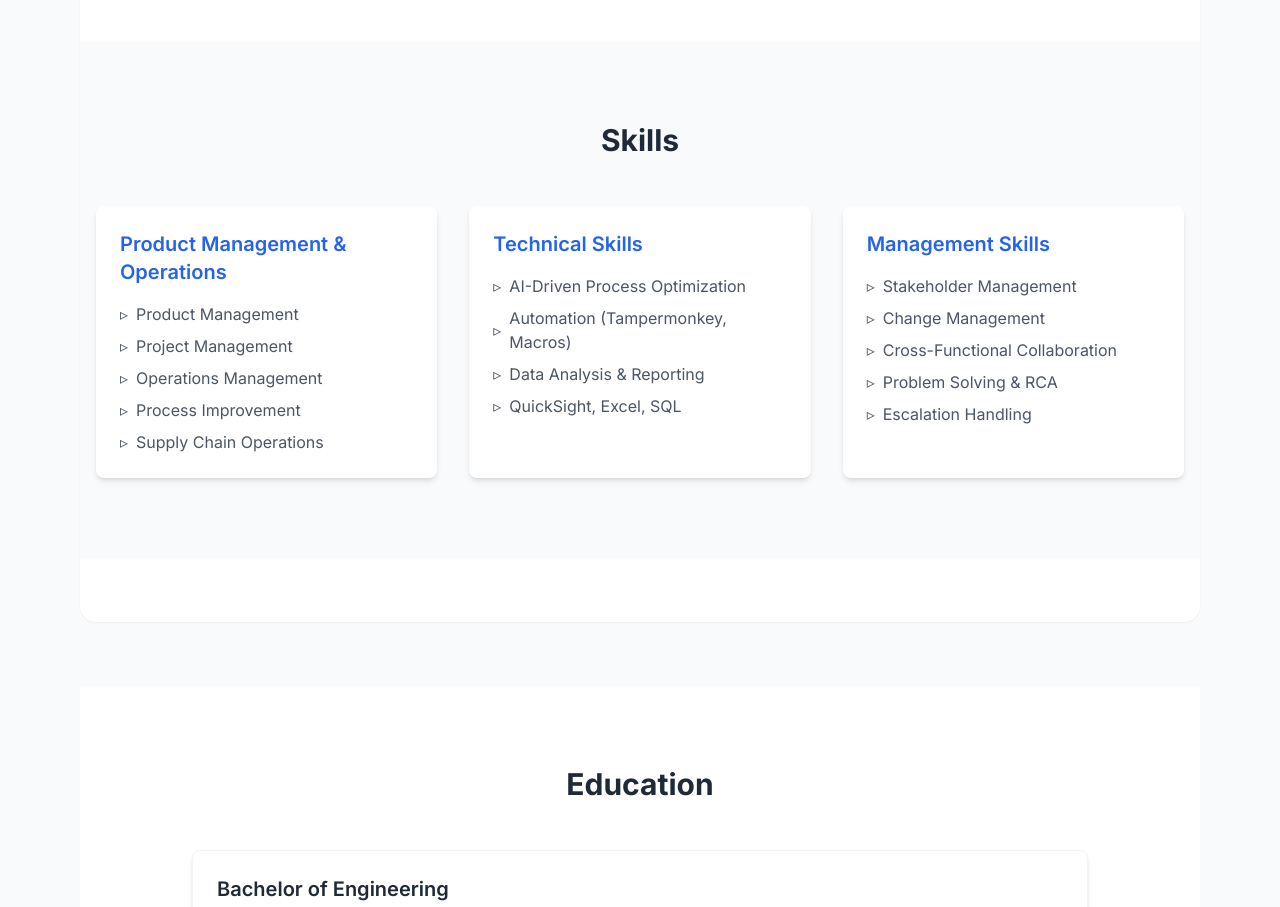
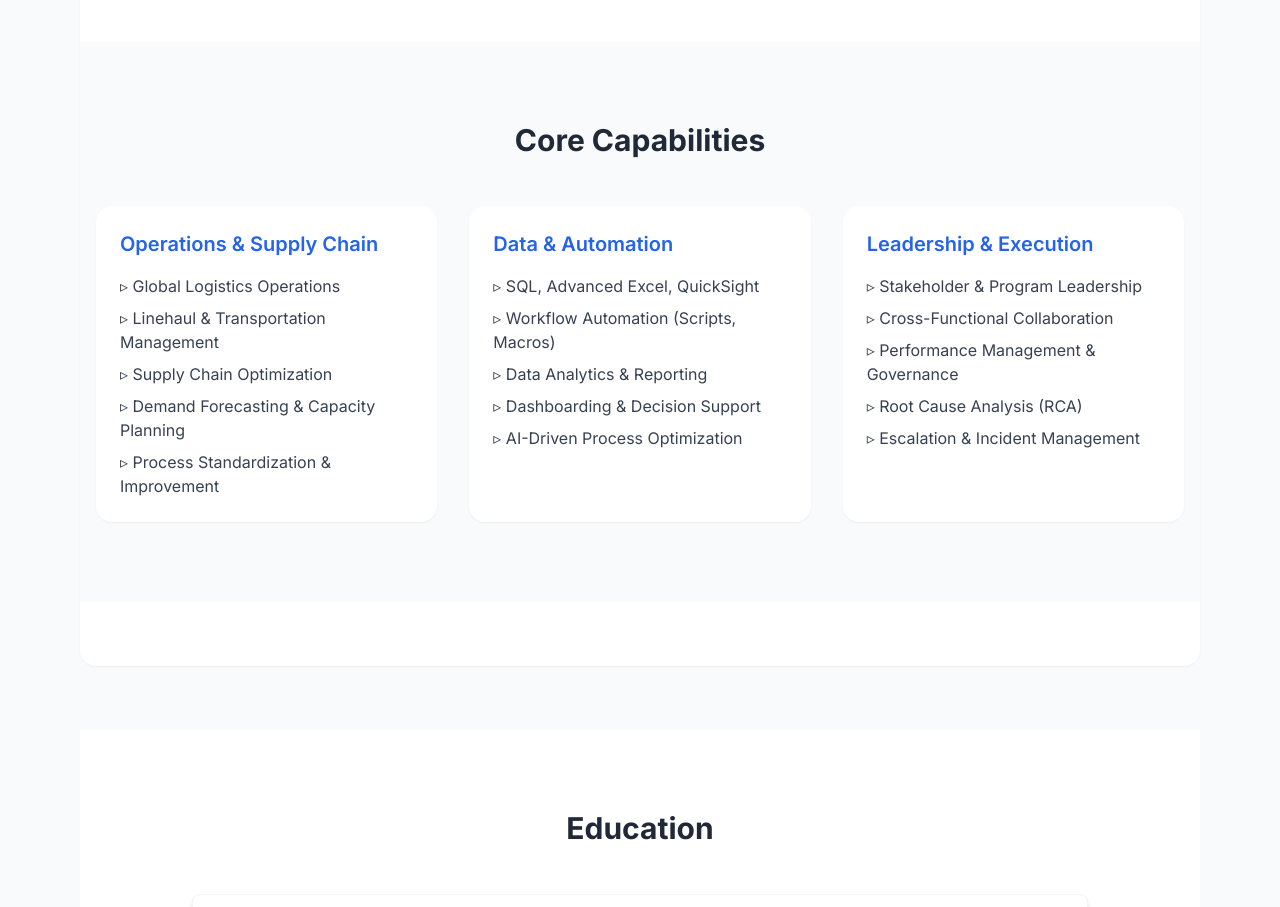
Before and after one commit to DA2793/divyansh-portfolio, a React (Vite) app: page / in a window 1280 px wide. Shown: the part 3280-4187 px from the top of the page. Built offline with nearby package versions, Linux system fonts and the light colour scheme.

Commit message:
Update Skills.jsx

```diff
--- a/src/components/Skills/Skills.jsx
+++ b/src/components/Skills/Skills.jsx
@@ -1,72 +1,56 @@
 const Skills = () => {
   return (
     <section id="skills" className="py-20 bg-gray-50">
-      <div className="container mx-auto px-4">
-        <h2 className="text-3xl font-bold text-center mb-12">Skills</h2>
-        <div className="max-w-6xl mx-auto grid grid-cols-1 md:grid-cols-2 lg:grid-cols-3 gap-8">
+      <div className="max-w-6xl mx-auto px-4">
 
-          {/* Product Management & Operations */}
-          <div className="bg-white p-6 rounded-lg shadow-md">
-            <h3 className="text-xl font-semibold mb-4 text-blue-600">Product Management & Operations</h3>
-            <ul className="space-y-2">
-              <li className="flex items-center text-gray-600">
-                <span className="mr-2">▹</span>Product Management
-              </li>
-              <li className="flex items-center text-gray-600">
-                <span className="mr-2">▹</span>Project Management
-              </li>
-              <li className="flex items-center text-gray-600">
-                <span className="mr-2">▹</span>Operations Management
-              </li>
-              <li className="flex items-center text-gray-600">
-                <span className="mr-2">▹</span>Process Improvement
-              </li>
-              <li className="flex items-center text-gray-600">
-                <span className="mr-2">▹</span>Supply Chain Operations
-              </li>
+        <h2 className="text-3xl font-bold text-center mb-12">
+          Core Capabilities
+        </h2>
+
+        <div className="grid grid-cols-1 md:grid-cols-2 lg:grid-cols-3 gap-8">
+
+          {/* Operations & Supply Chain */}
+          <div className="bg-white p-6 rounded-2xl shadow-sm hover:shadow-md transition">
+            <h3 className="text-xl font-semibold mb-4 text-blue-600">
+              Operations & Supply Chain
+            </h3>
+            <ul className="space-y-2 text-gray-700">
+              <li>▹ Global Logistics Operations</li>
+              <li>▹ Linehaul & Transportation Management</li>
+              <li>▹ Supply Chain Optimization</li>
+              <li>▹ Demand Forecasting & Capacity Planning</li>
+              <li>▹ Process Standardization & Improvement</li>
             </ul>
           </div>
 
-          {/* Technical Skills */}
-          <div className="bg-white p-6 rounded-lg shadow-md">
-            <h3 className="text-xl font-semibold mb-4 text-blue-600">Technical Skills</h3>
-            <ul className="space-y-2">
-              <li className="flex items-center text-gray-600">
-                <span className="mr-2">▹</span>AI-Driven Process Optimization
-              </li>
-              <li className="flex items-center text-gray-600">
-                <span className="mr-2">▹</span>Automation (Tampermonkey, Macros)
-              </li>
-              <li className="flex items-center text-gray-600">
-                <span className="mr-2">▹</span>Data Analysis & Reporting
-              </li>
-              <li className="flex items-center text-gray-600">
-                <span className="mr-2">▹</span>QuickSight, Excel, SQL
-              </li>
+          {/* Data & Automation */}
+          <div className="bg-white p-6 rounded-2xl shadow-sm hover:shadow-md transition">
+            <h3 className="text-xl font-semibold mb-4 text-blue-600">
+              Data & Automation
+            </h3>
+            <ul className="space-y-2 text-gray-700">
+              <li>▹ SQL, Advanced Excel, QuickSight</li>
+              <li>▹ Workflow Automation (Scripts, Macros)</li>
+              <li>▹ Data Analytics & Reporting</li>
+              <li>▹ Dashboarding & Decision Support</li>
+              <li>▹ AI-Driven Process Optimization</li>
             </ul>
           </div>
 
-          {/* Management Skills */}
-          <div className="bg-white p-6 rounded-lg shadow-md">
-            <h3 className="text-xl font-semibold mb-4 text-blue-600">Management Skills</h3>
-            <ul className="space-y-2">
-              <li className="flex items-center text-gray-600">
-                <span className="mr-2">▹</span>Stakeholder Management
-              </li>
-              <li className="flex items-center text-gray-600">
-                <span className="mr-2">▹</span>Change Management
-              </li>
-              <li className="flex items-center text-gray-600">
-                <span className="mr-2">▹</span>Cross-Functional Collaboration
-              </li>
-              <li className="flex items-center text-gray-600">
-                <span className="mr-2">▹</span>Problem Solving & RCA
-              </li>
-              <li className="flex items-center text-gray-600">
-                <span className="mr-2">▹</span>Escalation Handling
-              </li>
+          {/* Leadership & Execution */}
+          <div className="bg-white p-6 rounded-2xl shadow-sm hover:shadow-md transition">
+            <h3 className="text-xl font-semibold mb-4 text-blue-600">
+              Leadership & Execution
+            </h3>
+            <ul className="space-y-2 text-gray-700">
+              <li>▹ Stakeholder & Program Leadership</li>
+              <li>▹ Cross-Functional Collaboration</li>
+              <li>▹ Performance Management & Governance</li>
+              <li>▹ Root Cause Analysis (RCA)</li>
+              <li>▹ Escalation & Incident Management</li>
             </ul>
           </div>
+
         </div>
       </div>
     </section>
```
